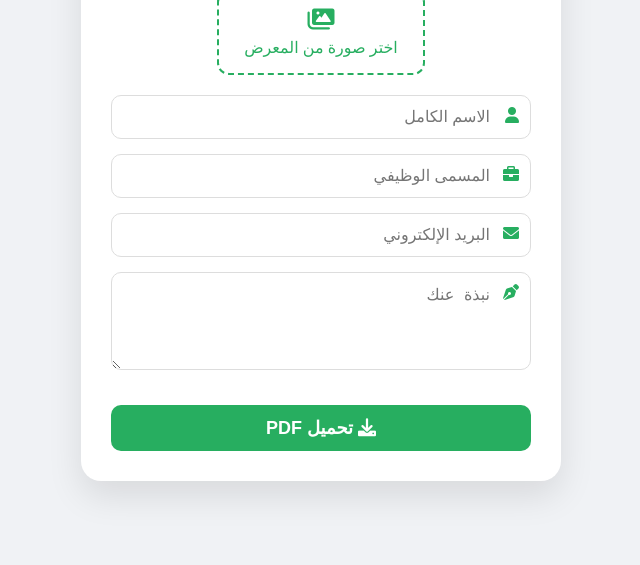
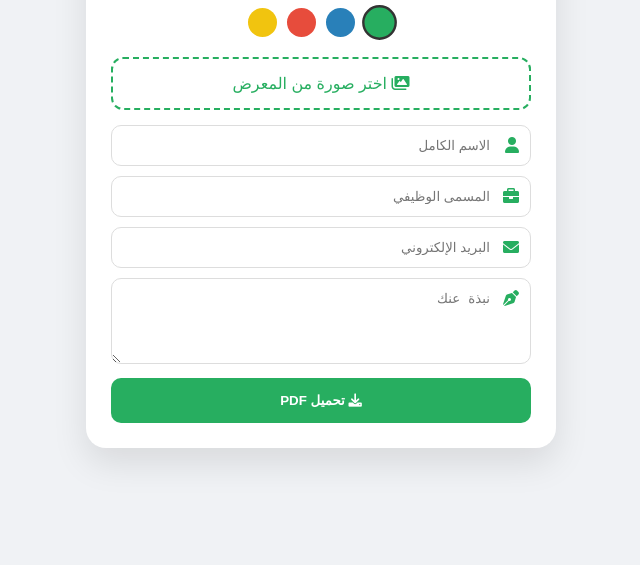
Before and after one commit to evane9/Private-CV-Maker., a plain HTML site: page index.html in a window 1280 px wide. Shown: the part 235-800 px from the top of the page, without its empty margins (319-959 px from the left). Drawn offline with nearby package versions, Linux system fonts and the light colour scheme.

Commit message:
style.css

```diff
--- a/style.css
+++ b/style.css
@@ -1,42 +1,15 @@
-:root {
-    --bg: #f0f2f5; --card: #ffffff; --text: #333; --primary: #27ae60; --input-bg: #fff;
-}
-[data-theme="dark"] {
-    --bg: #121212; --card: #1e1e1e; --text: #f0f0f0; --primary: #2ecc71; --input-bg: #2d2d2d;
-}
+:root { --bg: #f0f2f5; --card: #ffffff; --text: #333; --primary: #27ae60; --input-bg: #fff; }
+[data-theme="dark"] { --bg: #121212; --card: #1e1e1e; --text: #f0f0f0; --input-bg: #2d2d2d; }
 
-body {
-    background: var(--bg); color: var(--text); font-family: 'Segoe UI', sans-serif;
-    transition: 0.3s; display: flex; flex-direction: column; align-items: center; padding: 20px; direction: rtl;
-}
-
-.container {
-    background: var(--card); padding: 30px; border-radius: 20px; width: 100%; max-width: 420px;
-    box-shadow: 0 15px 35px rgba(0,0,0,0.1);
-}
-
+body { background: var(--bg); color: var(--text); font-family: sans-serif; transition: 0.3s; display: flex; flex-direction: column; align-items: center; padding: 20px; direction: rtl; }
+.container { background: var(--card); padding: 25px; border-radius: 20px; width: 100%; max-width: 420px; box-shadow: 0 15px 35px rgba(0,0,0,0.1); }
+.color-picker { text-align: center; margin-bottom: 20px; }
+.colors { display: flex; justify-content: center; gap: 10px; margin-top: 10px; }
+.color-dot { width: 25px; height: 25px; border-radius: 50%; cursor: pointer; border: 2px solid transparent; transition: 0.3s; }
+.color-dot.active { border-color: var(--text); transform: scale(1.2); }
+.photo-upload label { display: block; padding: 15px; border: 2px dashed var(--primary); border-radius: 12px; cursor: pointer; color: var(--primary); margin-bottom: 15px; text-align: center; }
+.input-box { position: relative; margin: 10px 0; }
+.input-box i { position: absolute; right: 12px; top: 12px; color: var(--primary); }
+input, textarea { width: 100%; padding: 12px 40px 12px 12px; border: 1px solid #ddd; border-radius: 10px; background: var(--input-bg); color: var(--text); box-sizing: border-box; }
+button { width: 100%; padding: 15px; background: var(--primary); color: white; border: none; border-radius: 10px; font-weight: bold; cursor: pointer; }
 .controls { margin-bottom: 20px; display: flex; gap: 15px; }
-
-/* تنسيق زر رفع الصورة (أيقونة الڤرولي) */
-.photo-upload { margin-bottom: 20px; text-align: center; }
-.photo-upload label {
-    display: inline-block; padding: 15px 25px; border: 2px dashed var(--primary);
-    border-radius: 12px; cursor: pointer; color: var(--primary); transition: 0.3s;
-}
-.photo-upload label:hover { background: var(--primary); color: white; }
-.photo-upload i { font-size: 24px; display: block; margin-bottom: 5px; }
-
-.input-box { position: relative; margin: 15px 0; }
-.input-box i { position: absolute; right: 12px; top: 12px; color: var(--primary); }
-
-input, textarea {
-    width: 100%; padding: 12px 40px 12px 12px; border: 1px solid #ddd; border-radius: 10px;
-    background: var(--input-bg); color: var(--text); box-sizing: border-box; font-size: 16px;
-}
-
-button {
-    cursor: pointer; border: none; border-radius: 10px; padding: 12px 25px;
-    background: var(--primary); color: white; font-weight: bold; transition: 0.3s;
-}
-
-#submitBtn { width: 100%; margin-top: 15px; font-size: 18px; }
```
